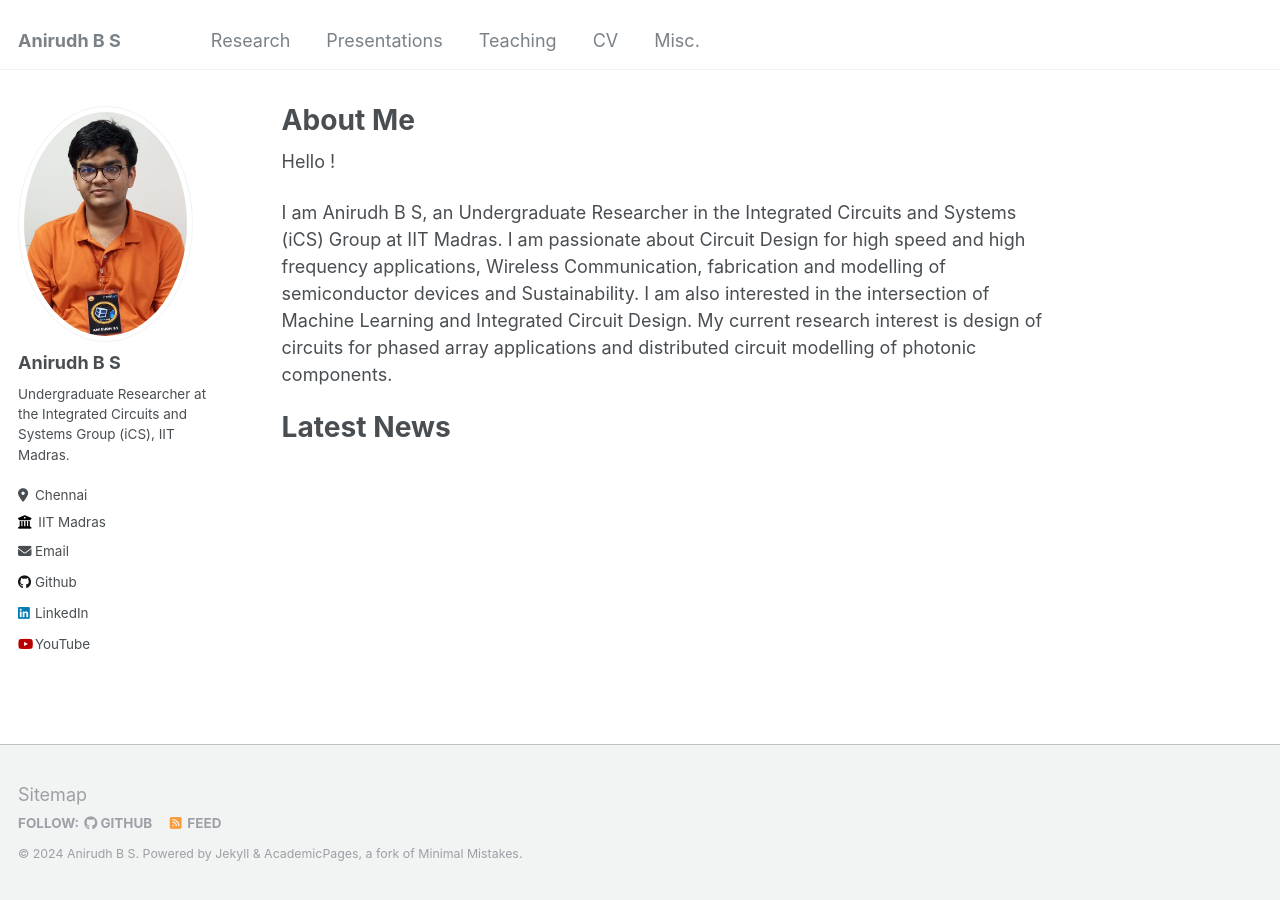
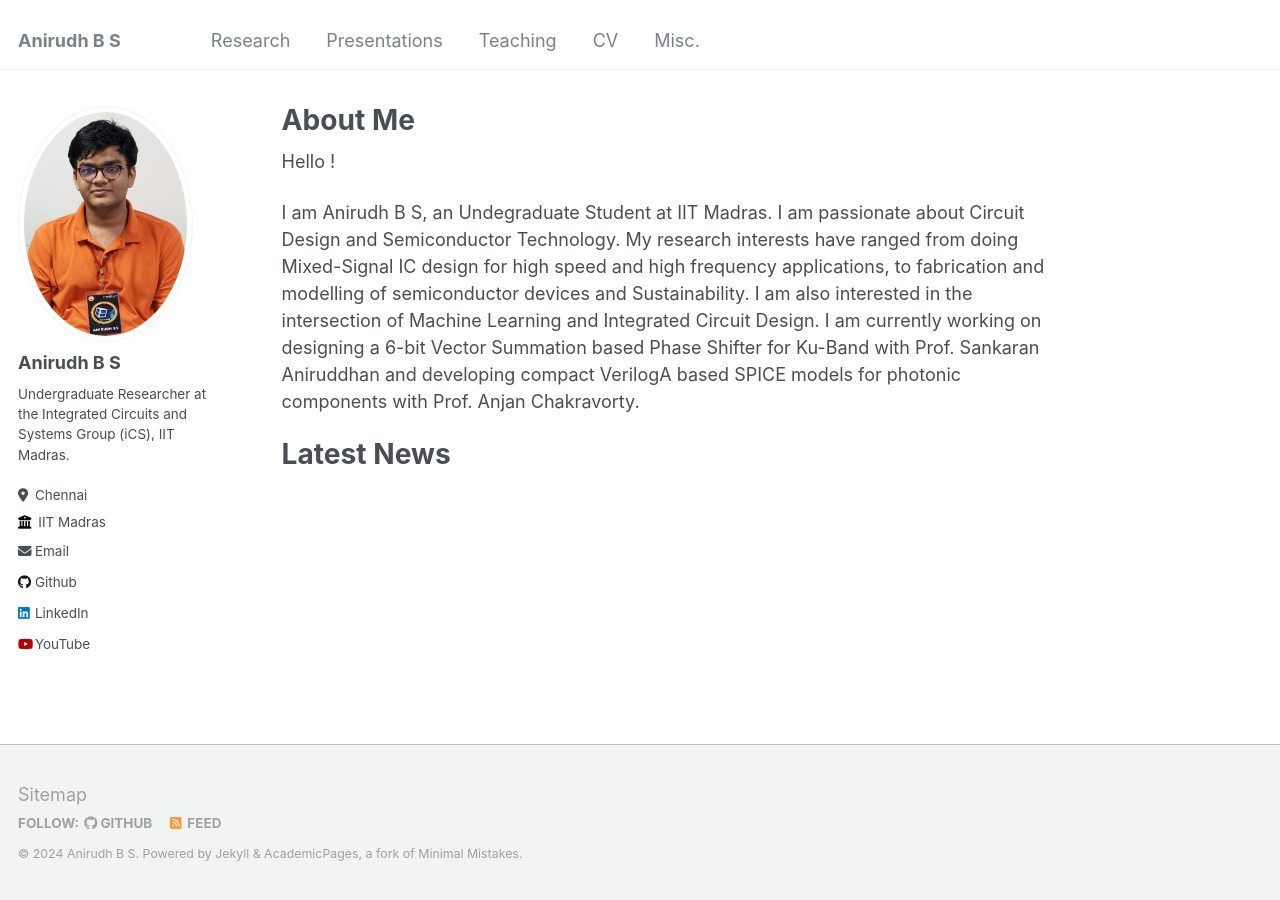
Before and after one commit to ANIRUDHBS1/ANIRUDHBS1.github.io, a Jekyll site: the page built from _pages/about.md, in a window 1280 px wide. Built offline with Jekyll 4.4.1, drawn with Linux system fonts in a browser that asks for light colours.

Commit message:
Update about.md

```diff
--- a/_pages/about.md
+++ b/_pages/about.md
@@ -10,6 +10,6 @@
 
 Hello !
 
-I am Anirudh B S, an Undergraduate Researcher in the Integrated Circuits and Systems (iCS) Group at IIT Madras. I am passionate about Circuit Design for high speed and high frequency applications, Wireless Communication, fabrication and modelling of semiconductor devices and Sustainability. I am also interested in the intersection of Machine Learning and Integrated Circuit Design. My current research interest is design of circuits for phased array applications and distributed circuit modelling of photonic components.
+I am Anirudh B S, an Undegraduate Student at IIT Madras. I am passionate about Circuit Design and Semiconductor Technology. My research interests have ranged from doing Mixed-Signal IC design for high speed and high frequency applications, to fabrication and modelling of semiconductor devices and Sustainability. I am also interested in the intersection of Machine Learning and Integrated Circuit Design. I am currently working on designing a 6-bit Vector Summation based Phase Shifter for Ku-Band with Prof. Sankaran Aniruddhan and developing compact VerilogA based SPICE models for photonic components with Prof. Anjan Chakravorty.
 
 # Latest News
```
